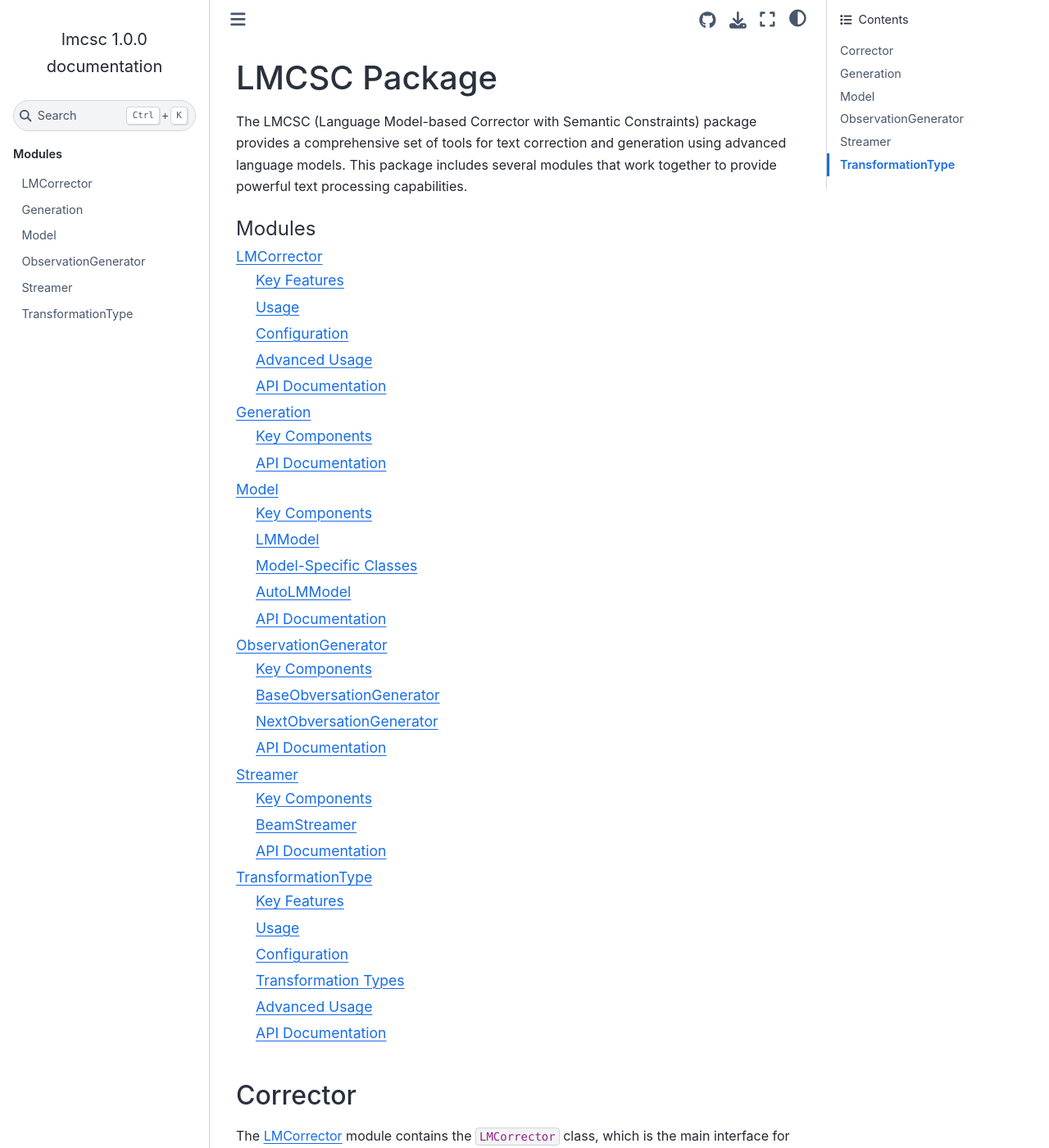
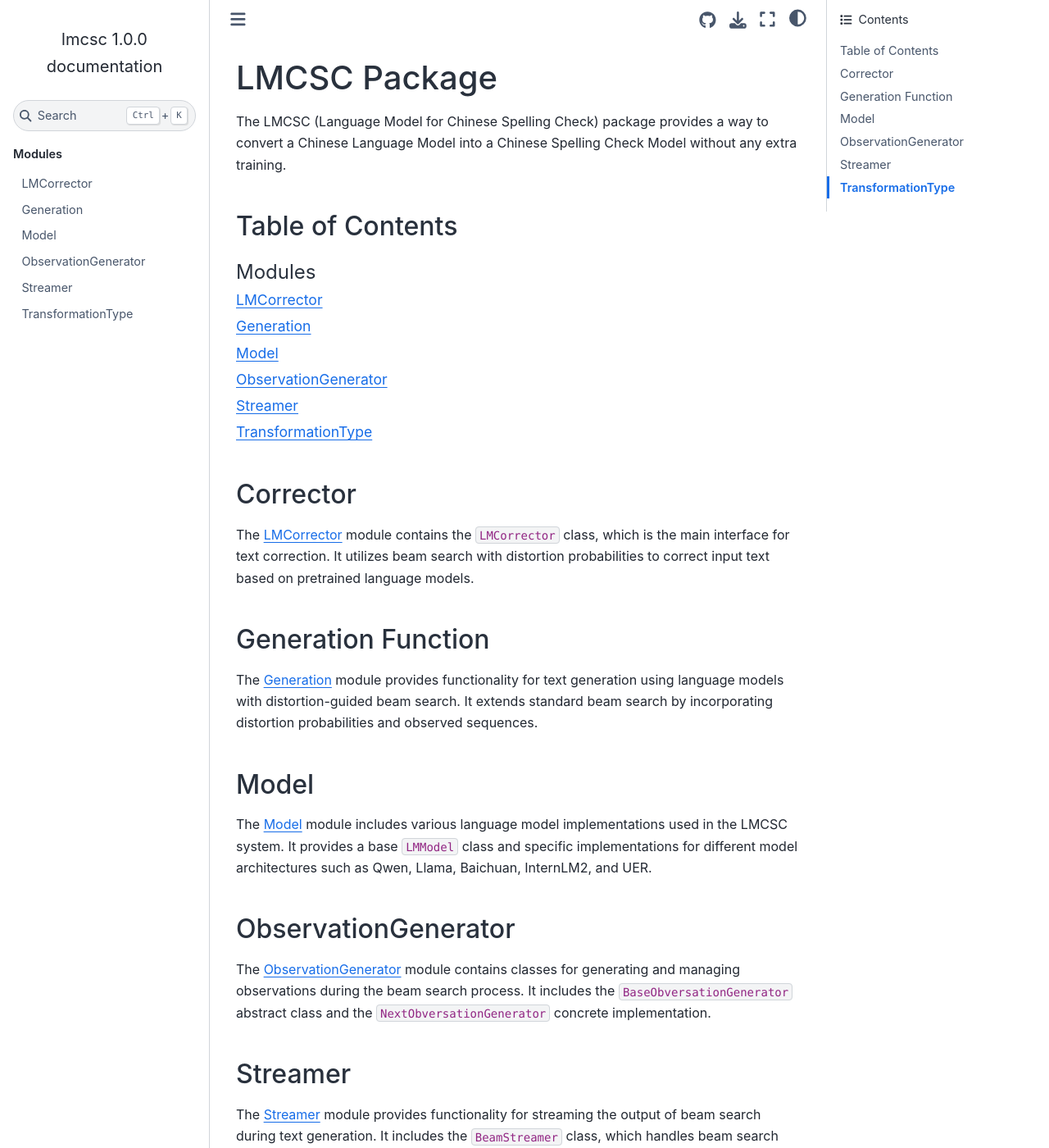
Before and after one commit to Jacob-Zhou/simple-csc, a Sphinx documentation site: the page built from docs/source/index.rst, in a window 1280 px wide and 1400 px high. Shown: the whole window at 82% size. Built offline with Sphinx 7.4.7 and the Sphinx Book theme 1.1.4, drawn with Linux system fonts in a browser that asks for light colours.

Commit message:
fix mistakes in docs

```diff
--- a/docs/source/index.rst
+++ b/docs/source/index.rst
@@ -1,10 +1,13 @@
 LMCSC Package
 =============
 
-The LMCSC (Language Model-based Corrector with Semantic Constraints) package provides a comprehensive set of tools for text correction and generation using advanced language models. This package includes several modules that work together to provide powerful text processing capabilities.
+The LMCSC (Language Model for Chinese Spelling Check) package provides a way to convert a Chinese Language Model into a Chinese Spelling Check Model without any extra training.
+
+Table of Contents
+-----------------
 
 .. toctree::
-   :maxdepth: 2
+   :maxdepth: 1
    :caption: Modules
 
    lmcsc/corrector
@@ -19,8 +22,8 @@ Corrector
 
 The :doc:`lmcsc/corrector` module contains the ``LMCorrector`` class, which is the main interface for text correction. It utilizes beam search with distortion probabilities to correct input text based on pretrained language models.
 
-Generation
-----------
+Generation Function
+------------------
 
 The :doc:`lmcsc/generation` module provides functionality for text generation using language models with distortion-guided beam search. It extends standard beam search by incorporating distortion probabilities and observed sequences.
 
```
